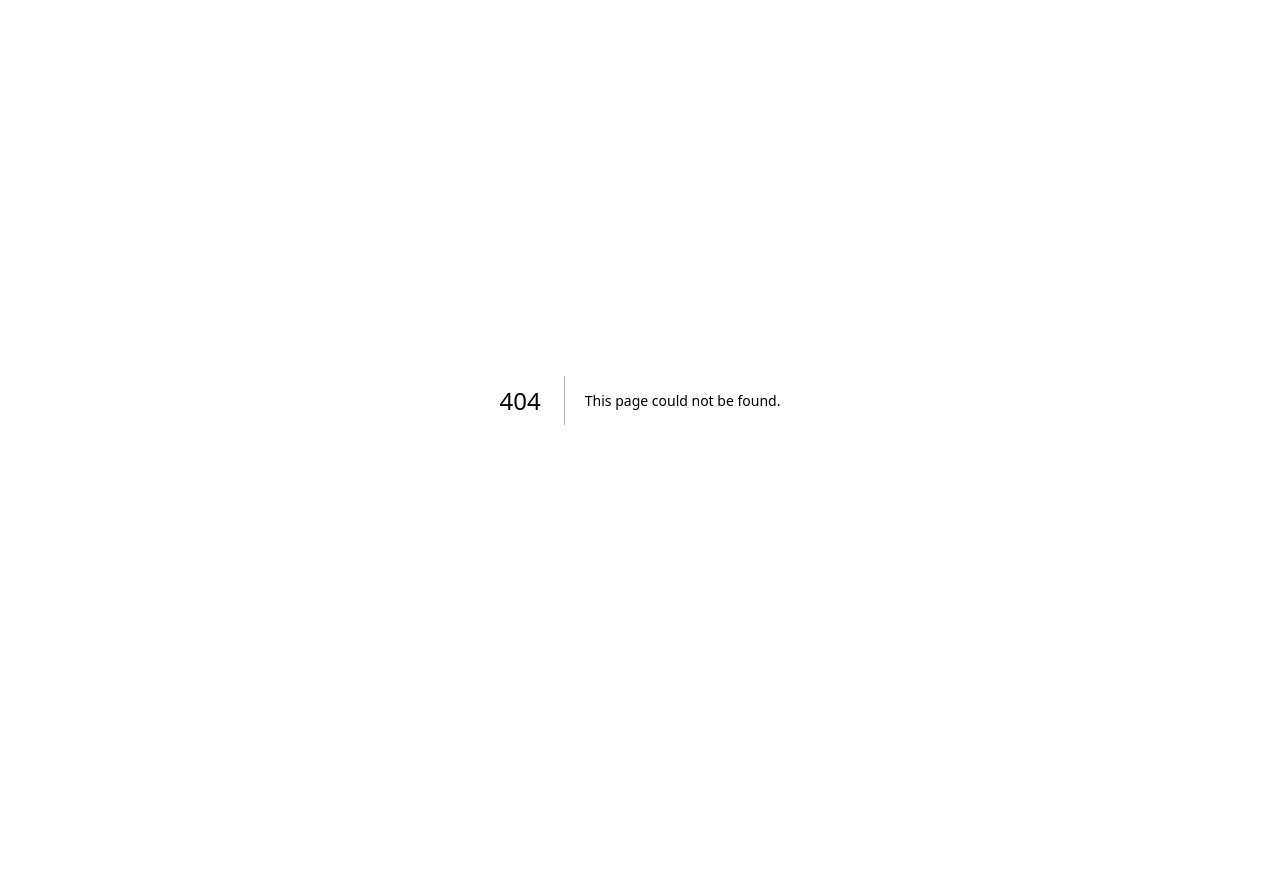
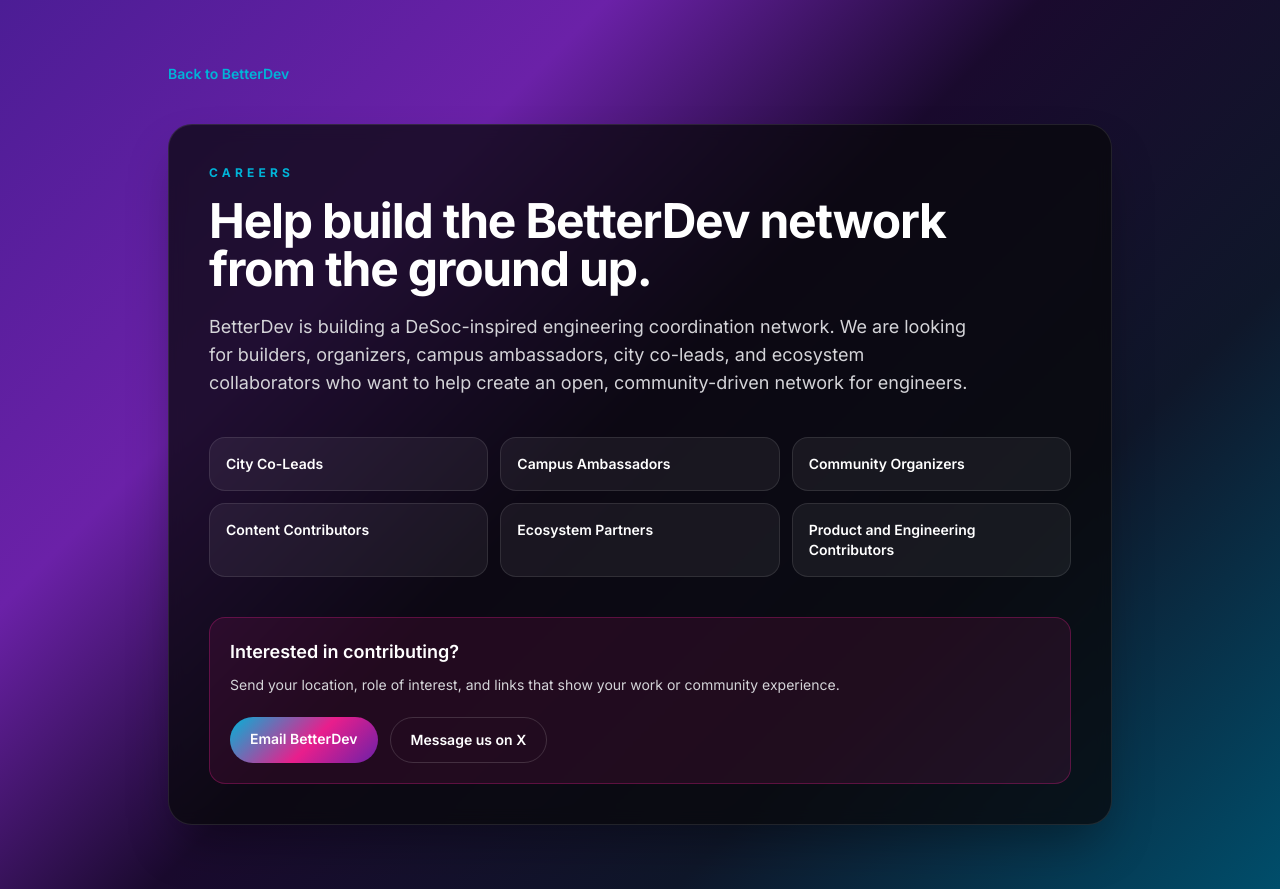
Before and after one commit to BetterDevOrg/Protocol, a Next.js app: page /careers in a window 1280 px wide. Before the commit this address had no page. Before the commit the page ends 800 px from the top, so only its background shows below. Built offline with nearby package versions, Linux system fonts and the light colour scheme.

Commit message:
refacctoring my footer

```diff
--- /dev/null
+++ b/src/app/careers/page.tsx
@@ -0,0 +1,72 @@
+import { CONTACT_EMAIL, COMMUNITY_URLS } from "@/lib/constants";
+import type { Metadata } from "next";
+import Link from "next/link";
+
+export const metadata: Metadata = {
+  title: "Careers | BetterDev",
+  description: "Join BetterDev as a builder, organizer, city co-lead, campus ambassador, or ecosystem contributor.",
+};
+
+const roles = [
+  "City Co-Leads",
+  "Campus Ambassadors",
+  "Community Organizers",
+  "Content Contributors",
+  "Ecosystem Partners",
+  "Product and Engineering Contributors",
+];
+
+export default function CareersPage() {
+  return (
+    <main className="min-h-dvh bg-hero-gradient text-white">
+      <section className="mx-auto flex max-w-5xl flex-col gap-10 px-5 py-16 sm:px-8 lg:px-10">
+        <Link href="/" className="text-sm font-semibold text-brand-sky transition hover:text-white">
+          Back to BetterDev
+        </Link>
+
+        <div className="rounded-3xl border border-white/10 bg-zinc-950/75 p-6 shadow-float backdrop-blur sm:p-10">
+          <p className="text-xs font-bold uppercase tracking-[0.35em] text-brand-sky">Careers</p>
+          <h1 className="mt-4 max-w-3xl text-4xl font-bold tracking-tight sm:text-5xl">
+            Help build the BetterDev network from the ground up.
+          </h1>
+          <p className="mt-5 max-w-3xl text-base leading-relaxed text-zinc-300 sm:text-lg">
+            BetterDev is building a DeSoc-inspired engineering coordination network. We are looking for builders,
+            organizers, campus ambassadors, city co-leads, and ecosystem collaborators who want to help create an open,
+            community-driven network for engineers.
+          </p>
+
+          <div className="mt-10 grid gap-3 sm:grid-cols-2 lg:grid-cols-3">
+            {roles.map((role) => (
+              <div key={role} className="rounded-2xl border border-white/10 bg-white/[0.06] p-4 text-sm font-semibold">
+                {role}
+              </div>
+            ))}
+          </div>
+
+          <div className="mt-10 rounded-2xl border border-brand-pink/30 bg-brand-pink/10 p-5">
+            <h2 className="text-lg font-semibold">Interested in contributing?</h2>
+            <p className="mt-2 text-sm leading-relaxed text-zinc-300">
+              Send your location, role of interest, and links that show your work or community experience.
+            </p>
+            <div className="mt-5 flex flex-col gap-3 sm:flex-row">
+              <a
+                href={`mailto:${CONTACT_EMAIL}?subject=BetterDev Careers`}
+                className="rounded-full bg-brand-sash-diag px-5 py-3 text-center text-sm font-semibold text-white"
+              >
+                Email BetterDev
+              </a>
+              <a
+                href={COMMUNITY_URLS.x}
+                target="_blank"
+                rel="noreferrer"
+                className="rounded-full border border-white/15 px-5 py-3 text-center text-sm font-semibold text-white transition hover:bg-white/10"
+              >
+                Message us on X
+              </a>
+            </div>
+          </div>
+        </div>
+      </section>
+    </main>
+  );
+}
--- /dev/null
+++ b/src/app/contact/page.tsx
@@ -0,0 +1,48 @@
+import { CONTACT_EMAIL, COMMUNITY_URLS } from "@/lib/constants";
+import type { Metadata } from "next";
+import Link from "next/link";
+
+export const metadata: Metadata = {
+  title: "Contact | BetterDev",
+  description: "Contact BetterDev for partnerships, community support, and contributor questions.",
+};
+
+export default function ContactPage() {
+  return (
+    <main className="min-h-dvh bg-white text-zinc-950">
+      <section className="mx-auto flex max-w-4xl flex-col gap-8 px-5 py-16 sm:px-8 lg:px-10">
+        <Link href="/" className="text-sm font-semibold text-brand-purple transition hover:text-brand-pink">
+          Back to BetterDev
+        </Link>
+
+        <div className="rounded-3xl border border-zinc-200 bg-zinc-50 p-6 shadow-card-lg sm:p-10">
+          <p className="text-xs font-bold uppercase tracking-[0.35em] text-brand-purple">Contact</p>
+          <h1 className="mt-4 text-4xl font-bold tracking-tight sm:text-5xl">Reach the BetterDev team.</h1>
+          <p className="mt-5 max-w-2xl text-base leading-relaxed text-zinc-600 sm:text-lg">
+            For partnerships, community support, careers, campus chapters, city chapters, or ecosystem collaboration,
+            reach out by email or X.
+          </p>
+
+          <div className="mt-10 grid gap-4 sm:grid-cols-2">
+            <a
+              href={`mailto:${CONTACT_EMAIL}`}
+              className="rounded-2xl border border-zinc-200 bg-white p-5 transition hover:border-brand-sky/50 hover:shadow-card"
+            >
+              <span className="text-xs font-bold uppercase tracking-[0.25em] text-brand-sky">Email</span>
+              <p className="mt-3 break-all text-lg font-semibold">{CONTACT_EMAIL}</p>
+            </a>
+            <a
+              href={COMMUNITY_URLS.x}
+              target="_blank"
+              rel="noreferrer"
+              className="rounded-2xl border border-zinc-200 bg-white p-5 transition hover:border-brand-pink/50 hover:shadow-card"
+            >
+              <span className="text-xs font-bold uppercase tracking-[0.25em] text-brand-pink">X</span>
+              <p className="mt-3 text-lg font-semibold">@BetterDev_com</p>
+            </a>
+          </div>
+        </div>
+      </section>
+    </main>
+  );
+}
--- /dev/null
+++ b/src/app/partnership/page.tsx
@@ -0,0 +1,66 @@
+import { CONTACT_EMAIL, COMMUNITY_URLS } from "@/lib/constants";
+import type { Metadata } from "next";
+import Link from "next/link";
+
+export const metadata: Metadata = {
+  title: "Partnership | BetterDev",
+  description: "Partner with BetterDev on meetups, campus programs, hackathons, and ecosystem opportunities.",
+};
+
+export default function PartnershipPage() {
+  return (
+    <main className="min-h-dvh bg-zinc-950 text-white">
+      <section className="mx-auto flex max-w-5xl flex-col gap-10 px-5 py-16 sm:px-8 lg:px-10">
+        <Link href="/" className="text-sm font-semibold text-brand-sky transition hover:text-white">
+          Back to BetterDev
+        </Link>
+
+        <div className="rounded-3xl border border-white/10 bg-white/[0.04] p-6 shadow-float sm:p-10">
+          <p className="text-xs font-bold uppercase tracking-[0.35em] text-brand-pink">Partnership</p>
+          <h1 className="mt-4 max-w-3xl text-4xl font-bold tracking-tight sm:text-5xl">
+            Partner with BetterDev to grow engineering communities.
+          </h1>
+          <p className="mt-5 max-w-3xl text-base leading-relaxed text-zinc-300 sm:text-lg">
+            BetterDev works with communities, universities, ecosystems, companies, and developer organizations to
+            support engineering education, local meetups, hackathons, student showcases, and community-led
+            opportunities.
+          </p>
+
+          <div className="mt-10 grid gap-4 sm:grid-cols-3">
+            {["Meetups and local chapters", "Hackathons and learning programs", "Student showcases and grants"].map(
+              (item) => (
+                <div key={item} className="rounded-2xl border border-white/10 bg-zinc-900/70 p-4 text-sm text-zinc-200">
+                  {item}
+                </div>
+              ),
+            )}
+          </div>
+
+          <div className="mt-10 rounded-2xl border border-brand-sky/25 bg-brand-sky/10 p-5">
+            <h2 className="text-lg font-semibold">Start a partnership conversation</h2>
+            <p className="mt-2 text-sm leading-relaxed text-zinc-300">
+              Tell us who you are, the community or organization you represent, and the kind of collaboration you want
+              to explore.
+            </p>
+            <div className="mt-5 flex flex-col gap-3 sm:flex-row">
+              <a
+                href={`mailto:${CONTACT_EMAIL}?subject=BetterDev Partnership`}
+                className="rounded-full bg-brand-sash-diag px-5 py-3 text-center text-sm font-semibold text-white"
+              >
+                Email BetterDev
+              </a>
+              <a
+                href={COMMUNITY_URLS.x}
+                target="_blank"
+                rel="noreferrer"
+                className="rounded-full border border-white/15 px-5 py-3 text-center text-sm font-semibold text-white transition hover:bg-white/10"
+              >
+                Reach us on X
+              </a>
+            </div>
+          </div>
+        </div>
+      </section>
+    </main>
+  );
+}
--- a/src/components/landing/final-cta.tsx
+++ b/src/components/landing/final-cta.tsx
@@ -1,4 +1,5 @@
 import Link from "next/link";
+import { COMMUNITY_URLS } from "@/lib/constants";
 
 function CodeBracketsIcon({ className }: { className?: string }) {
   return (
@@ -64,15 +65,18 @@
             <p className="mt-0.5 text-[10px] font-bold uppercase tracking-[0.35em] text-brand-purple">Community</p>
           </div>
           <nav className="flex flex-wrap items-center justify-center gap-8 text-sm font-medium text-[#6B7280]">
-            <a href="https://twitter.com" className="transition hover:text-zinc-900">
-              Twitter
+            <a href={COMMUNITY_URLS.x} className="transition hover:text-zinc-900" target="_blank" rel="noreferrer">
+              X
             </a>
-            <a href="https://github.com" className="transition hover:text-zinc-900">
-              GitHub
-            </a>
-            <a href="mailto:hello@betterdev.dev" className="transition hover:text-zinc-900">
+            <Link href="/partnership" className="transition hover:text-zinc-900">
+              Partnership
+            </Link>
+            <Link href="/careers" className="transition hover:text-zinc-900">
+              Careers
+            </Link>
+            <Link href="/contact" className="transition hover:text-zinc-900">
               Contact
-            </a>
+            </Link>
           </nav>
           <p className="text-center text-xs text-[#6B7280] sm:text-right">
             © {new Date().getFullYear()} betterdev community. All rights reserved.
--- a/src/lib/constants.ts
+++ b/src/lib/constants.ts
@@ -33,3 +33,5 @@
   /** Generic community hub (Telegram/Discord landing) */
   communityHub: "https://t.me/betterdev",
 } as const;
+
+export const CONTACT_EMAIL = "betterdevCommunity.team@gmail.com";
```
